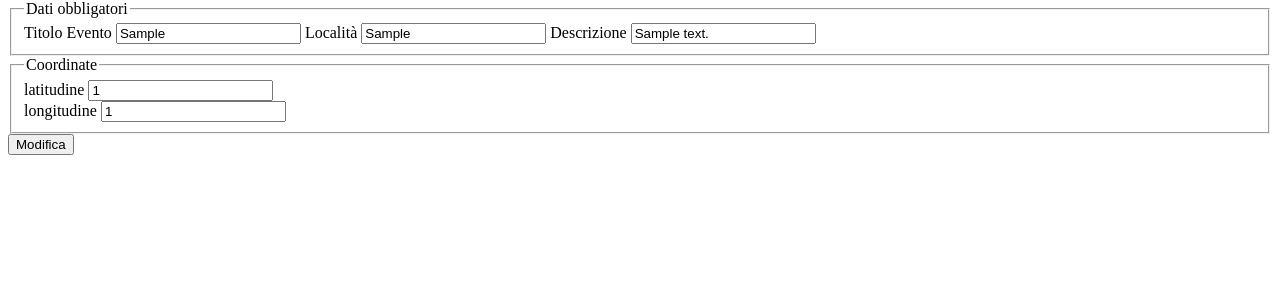
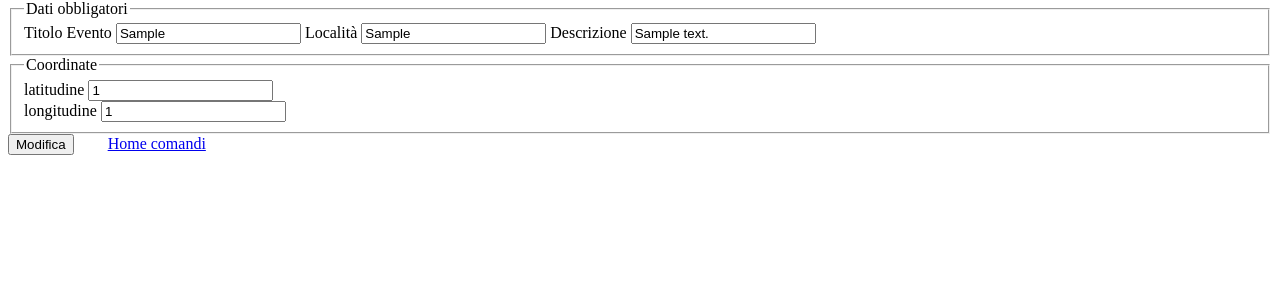
Before and after one commit to quellobravo/crud-php, a PHP site: page /formModificaEvento.php?id=1 in a window 1280 px wide. Shown: the part 148-448 px from the top of the page. Run offline with PHP 8.4, Linux system fonts and the light colour scheme; tables that the repository leaves empty hold one stand-in row (values such as "Sample post").

Commit message:
Update formModificaEvento.php

```diff
--- a/formModificaEvento.php
+++ b/formModificaEvento.php
@@ -48,6 +48,7 @@
 				<label for="lon">longitudine</label> <input type="text" name="lon" id="lon" value="<?php echo($riga['lon']);?>">
 			</fieldset>
 			<input type="submit" value="Modifica">
+			<a href="./" style="margin-left: 30px;">Home comandi</a>
 	<?php
 		}
 		else
```
